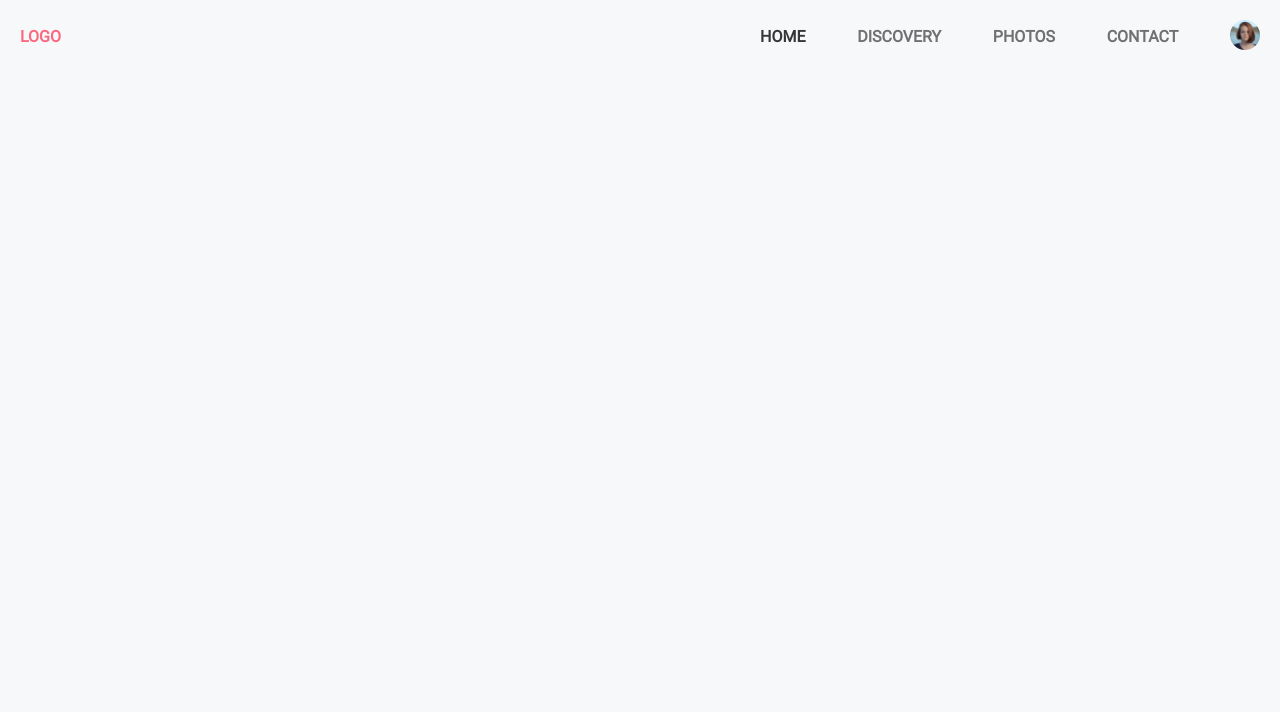
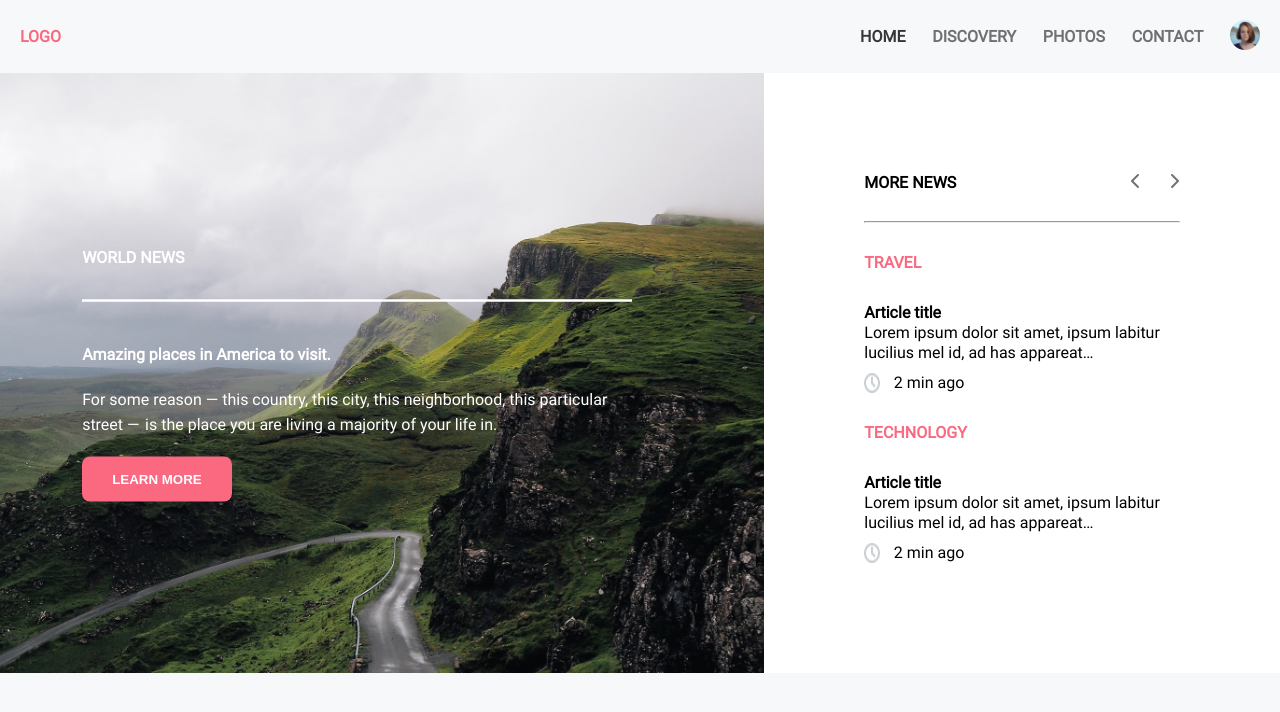
Before and after one commit to likanodia/UniLab-Project, a plain HTML site: page index.html in a window 1280 px wide. Drawn offline with Linux system fonts and the light colour scheme.

Commit message:
Add section 1

```diff
--- a/css/style.css
+++ b/css/style.css
@@ -9,7 +9,7 @@ body{
     font-weight: 900;
     align-items: center;
     padding: 20px;
-    position: fixed;
+    /* position: fixed; */
     width: 100%;
     z-index: 1;
 }
@@ -28,6 +28,81 @@ body{
     align-items: center;
 }
 .nav-bar{
-    max-width: 500px;
+    max-width: 400px;
     width: 100%;
 }
+.img-div{
+    background-image: url(../img/sect1-img.png);
+    max-width: 840px;
+    width: 100%;
+    height: 600px;
+    background-repeat: no-repeat;
+    background-size: cover;
+    position: relative;
+}
+.img-text{
+    max-width:600px;
+    width: 100%;
+    position: absolute;
+    top: 50%;
+    left: 50%;
+    transform: translate(-50%,-50%);
+    color: white;
+    padding-right: 50px;
+    line-height: 25px;
+
+}
+.title{
+    font-weight: 900;
+    margin-bottom: 20px;
+}
+.line{
+    background-color: white;
+    border:1px solid white;
+    margin:30px 0px 40px 0px;
+}
+.button{
+    margin-top: 20px;
+    background-color: #FA6980;
+    border:none;
+    color: white;
+    padding: 15px 30px;
+    border-radius: 8px;
+    font-weight: 700;
+    cursor: pointer;
+}
+.section-1{
+    display: flex;
+    background-color: white;
+}
+.text-div{
+padding: 100px;
+line-height: 20px;
+}
+.sec1-title{
+    color: #FA6980;
+    font-weight: 600;
+    margin:30px 0px;
+    font-size: 16px;
+}
+.sec1-title1{
+    font-weight: 700;
+}
+.sec1-div1{
+    display: flex;
+    justify-content: space-between;
+}
+.arrow-div{
+    max-width: 50px;
+    width: 100%;
+    display: flex;
+    justify-content: space-between;
+    color: #707070;
+}
+.time{
+    display: flex;
+    max-width: 100px;
+    width: 100%;
+    justify-content: space-between;
+    margin-top: 10px;
+}
--- a/index.html
+++ b/index.html
@@ -33,11 +33,50 @@
                 <li class="li"> <a class="nav-a" href="#">photos</a> </li>
                 <li class="li"> <a class="nav-a" href="#">contact</a> </li>
                 <li class="li">
-                    <img src="img/user-img.png" alt="user-img">
+                    <img src="/img/user-img.png" alt="user-img">
                 </li>
             </ul>
         </nav>
     </header>
-
+    <section class="section-1">
+        <div class="img-div">
+            <!-- <img src="img/sect1-img.png" alt="sect1-img"> -->
+            <div class="img-text">
+                <h2 class="title">WORLD NEWS</h2>
+                <hr class="line">
+                <h3 class="title">Amazing places in America to visit.</h3>
+                <p>For some reason — this country, this city, this neighborhood, this particular street —  is the place you are living a majority of your life in.</p>
+                <button class="button">LEARN MORE</button>
+            </div>
+        </div>
+        <div class="text-div">
+             <div class="sec1-div1">
+                <h2 class="title">MORE NEWS</h2>
+                <div class="arrow-div">
+                    <i class="fa-solid fa-chevron-left"></i>
+                    <i class="fa-solid fa-chevron-right"></i>
+                </div>
+             </div>
+            <hr class="line2">
+            <div class="sec1-div2">
+                <h3 class="sec1-title">TRAVEL</h3>
+                <h4 class="sec1-title1">Article title</h4>
+                <p class="sec1-text1">Lorem ipsum dolor sit amet, ipsum labitur lucilius mel id, ad has appareat…</p>
+                <div class="time">
+                    <img src="/img/time.png" alt="time-img">
+                    <p>2 min ago</p>
+                </div>
+            </div>
+            <div class="sec1-div3">
+                <h3 class="sec1-title">TECHNOLOGY</h3>
+                <h4 class="sec1-title1">Article title</h4>
+                <p class="sec1-text1">Lorem ipsum dolor sit amet, ipsum labitur lucilius mel id, ad has appareat…</p>
+                <div class="time">
+                    <img src="/img/time.png" alt="time-img">
+                    <p>2 min ago</p>
+                </div>
+            </div>
+        </div>
+    </section>
 </body>
 </html>
```
Also changed, not shown: img/time.png (added).
